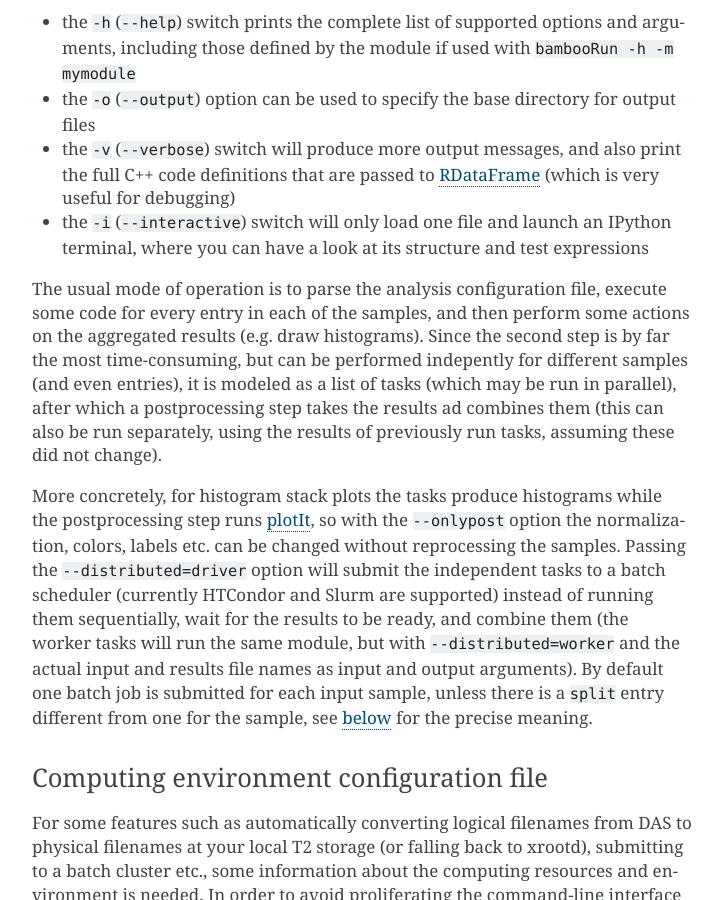
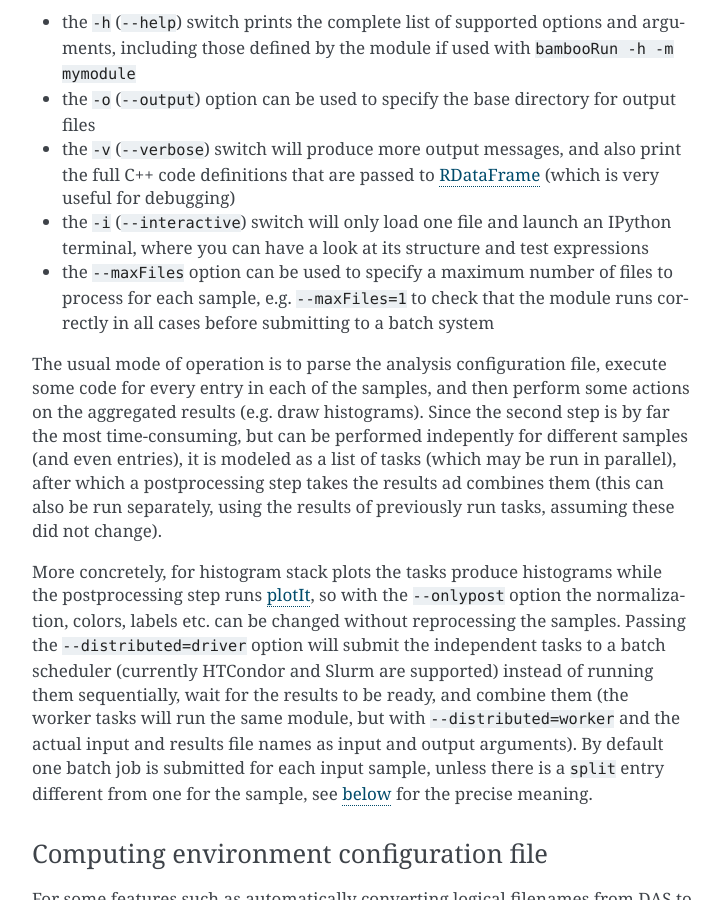
Before and after one commit to recotoolsbenchmarks/BambooAnalysis, a Sphinx documentation site: the page built from doc/userguide.rst, in a window 1280 px wide and 900 px high, scrolled down 935 px. Shown: the whole window, without its empty margins (388-1110 px from the left). Built offline with Sphinx 7.4.7, drawn with Linux system fonts in a browser that asks for light colours.

Commit message:
Document --maxFiles option

```diff
--- a/doc/userguide.rst
+++ b/doc/userguide.rst
@@ -53,6 +53,9 @@ options (and individual modules can add more by implementing the
 * the ``-i`` (``--interactive``) switch will only load one file and launch an
   IPython terminal, where you can have a look at its structure and test
   expressions
+* the ``--maxFiles`` option can be used to specify a maximum number of files
+  to process for each sample, e.g. ``--maxFiles=1`` to check that the module
+  runs correctly in all cases before submitting to a batch system
 
 The usual mode of operation is to parse the analysis configuration file,
 execute some code for every entry in each of the samples, and then perform some
```
